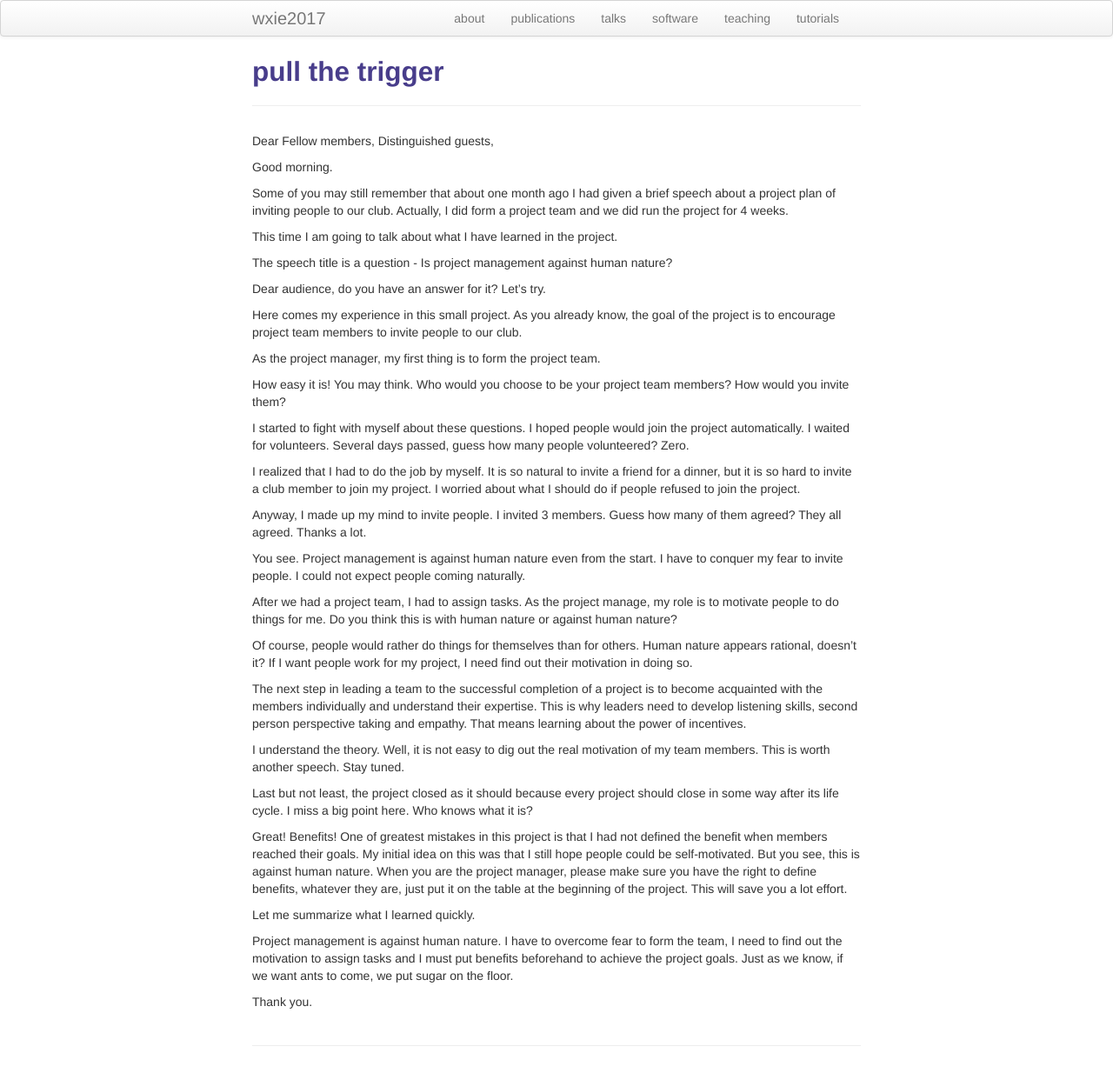
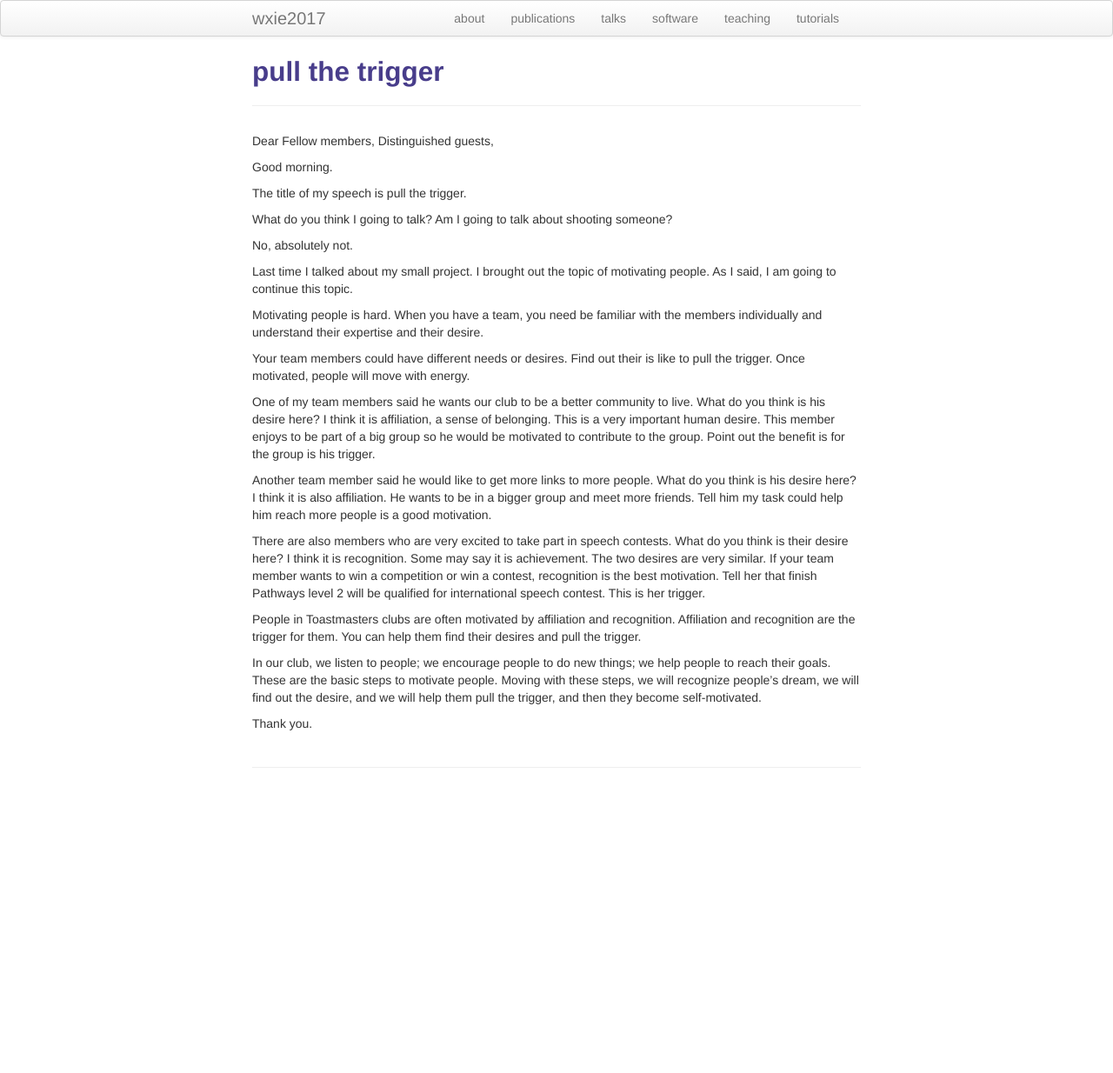
Before and after one commit to wxie2017/wxie2017.github.io, a Jekyll site: the page built from pages/speech/pull_the_trigger.md, in a window 1280 px wide. Shown: the whole page at 87% size. Built offline with Jekyll 4.4.1, drawn with Linux system fonts in a browser that asks for light colours; after the commit the page ends 914 px from its top, so only the background shows below that.

Commit message:
add new speech: pull the trigger

```diff
--- a/pages/speech/pull_the_trigger.md
+++ b/pages/speech/pull_the_trigger.md
@@ -10,70 +10,46 @@ Distinguished guests,
 
 Good morning.
 
-Some of you may still remember that about one month ago I had given a brief speech
-about a project plan of inviting people to our club. Actually, I did form a project
-team and we did run the project for 4 weeks.
+The title of my speech is pull the trigger.
 
-This time I am going to talk about what I have learned in the project.
+What do you think I going to talk? Am I going to talk about shooting someone?
 
-The speech title is a question - Is project management against human nature?
+No, absolutely not.
 
-Dear audience, do you have an answer for it? Let's try.
+Last time I talked about my small project. I brought out the topic of motivating
+people. As I said, I am going to continue this topic.
 
-Here comes my experience in this small project. As you already know, the goal of the
-project is to encourage project team members to invite people to our club.
+Motivating people is hard. When you have a team, you need be familiar with the
+members individually and understand their expertise and their desire.
 
-As the project manager, my first thing is to form the project team.
+Your team members could have different needs or desires. Find out their is like
+to pull the trigger. Once motivated, people will move with energy.
 
-How easy it is! You may think. Who would you choose to be your project team members?
-How would you invite them?
+One of my team members said he wants our club to be a better community to live.
+What do you think is his desire here?
+I think it is affiliation, a sense of belonging. This is a very important human
+desire. This member enjoys to be part of a big group so he would be motivated to
+contribute to the group. Point out the benefit is for the group is his trigger.
 
-I started to fight with myself about these questions. I hoped people would join the
-project automatically. I waited for volunteers. Several days passed, guess how many
-people volunteered? Zero.
+Another team member said he would like to get more links to more people.
+What do you think is his desire here?
+I think it is also affiliation. He wants to be in a bigger group and meet more
+friends. Tell him my task could help him reach more people is a good motivation.
 
-I realized that I had to do the job by myself. It is so natural to invite a
-friend for a dinner, but it is so hard to invite a club member to join my
-project. I worried about what I should do if people refused to join the project.
+There are also members who are very excited to take part in speech contests.
+What do you think is their desire here?
+I think it is recognition. Some may say it is achievement. The two desires are
+very similar. If your team member wants to win a competition or win a contest,
+recognition is the best motivation. Tell her that finish Pathways level 2 will
+be qualified for international speech contest. This is her trigger.
 
-Anyway, I made up my mind to invite people. I invited 3 members. Guess how many of
-them agreed? They all agreed. Thanks a lot.
+People in Toastmasters clubs are often motivated by affiliation and recognition.
+Affiliation and recognition are the trigger for them. You can help them find
+their desires and pull the trigger.
 
-You see. Project management is against human nature even from the start. I have
-to conquer my fear to invite people. I could not expect people coming naturally.
-
-After we had a project team, I had to assign tasks. As the project manage, my
-role is to motivate people to do things for me. Do you think this is with human
-nature or against human nature?
-
-Of course, people would rather do things for themselves than for others.
-Human nature appears rational, doesn't it? If I want people work for my project,
-I need find out their motivation in doing so.
-
-The next step in leading a team to the successful completion of a project is
-to become acquainted with the members individually and understand their expertise.
-This is why leaders need to develop listening skills, second person perspective
-taking and empathy. That means learning about the power of incentives.
-
-I understand the theory. Well, it is not easy to dig out the real motivation of
-my team members. This is worth another speech. Stay tuned.
-
-Last but not least, the project closed as it should because every project should
-close in some way after its life cycle. I miss a big point here. Who knows what
-it is?
-
-Great! Benefits! One of greatest mistakes in this project is that I had not defined
-the benefit when members reached their goals. My initial idea on this was that
-I still hope people could be self-motivated. But you see, this is against human
-nature. When you are the project manager, please make sure you have the right
-to define benefits, whatever they are, just put it on the table at the beginning
-of the project. This will save you a lot effort.
-
-Let me summarize what I learned quickly.
-
-Project management is against human nature. I have to overcome fear to form the
-team, I need to find out the motivation to assign tasks and I must put benefits
-beforehand to achieve the project goals. Just as we know, if we want ants to come,
-we put sugar on the floor.
+In our club, we listen to people; we encourage people to do new things; we help
+people to reach their goals. These are the basic steps to motivate people. Moving
+with these steps, we will recognize people's dream, we will find out the desire,
+and we will help them pull the trigger, and then they become self-motivated.
 
 Thank you.
```
